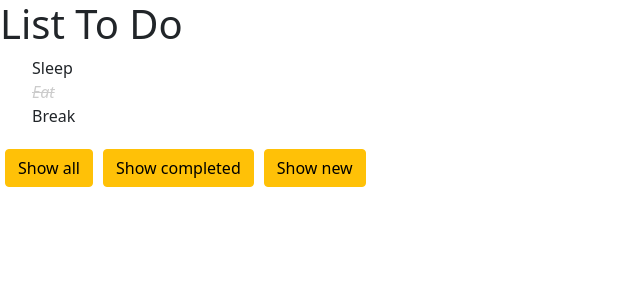
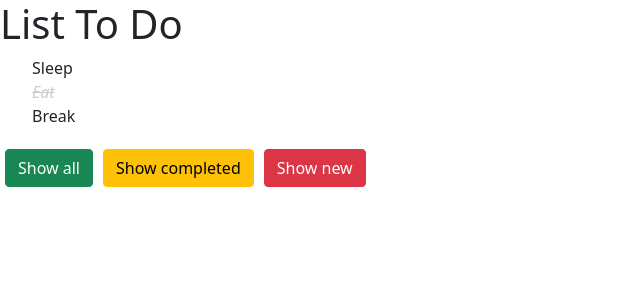
Before and after one commit to NamNguyenGit/learnreactpart2, a React (Create React App) app: page / in a window 1280 px wide. Shown: the top 300 px of the page, without its empty margins (0-640 px from the left). Built offline with nearby package versions, Linux system fonts and the light colour scheme.

Commit message:
New render with condition filter status

```diff
--- a/src/Features/Todo/index.js
+++ b/src/Features/Todo/index.js
@@ -4,6 +4,7 @@ import { Fragment } from "react";
 import TodoList from "./Components/TodoList";
 import "bootstrap/dist/css/bootstrap.min.css";
 import { Button } from "reactstrap";
+import "./style.scss";
 
 const TodoFeatures = (props) => {
   const datatodoList = [
@@ -24,6 +25,10 @@ const TodoFeatures = (props) => {
     },
   ];
 
+  //state
+  const [todoList, settodoList] = useState(datatodoList);
+  const [filterstatus, setfilterstatus] = useState("all");
+
   const handleTodoClick = (todoItem, idx) => {
     //clone array to the new one
     const newTodoList = [...todoList];
@@ -40,19 +45,36 @@ const TodoFeatures = (props) => {
     settodoList(newTodoList);
   };
 
-  const [todoList, settodoList] = useState(datatodoList);
+  const handleshowall = () => {
+    setfilterstatus("all");
+  };
+  const handleshowdone = () => {
+    setfilterstatus("completed");
+  };
+  const handleshownew = () => {
+    setfilterstatus("new");
+  };
+
+  const newrenderTodolist = todoList.filter(
+    (todoItem) => filterstatus === "all" || filterstatus === todoItem.status
+  );
+  console.log(newrenderTodolist);
+
   return (
     <Fragment>
       <h1>List To Do</h1>
-      <TodoList onTodoClick={handleTodoClick} todoList={todoList}></TodoList>
+      <TodoList
+        onTodoClick={handleTodoClick}
+        todoList={newrenderTodolist}
+      ></TodoList>
       <div>
-        <Button style={{ margin: 5 }} color="warning">
+        <Button onClick={handleshowall} className="btn-click" color="success">
           Show all
         </Button>
-        <Button style={{ margin: 5 }} color="warning">
+        <Button onClick={handleshowdone} className="btn-click" color="warning">
           Show completed
         </Button>
-        <Button style={{ margin: 5 }} color="warning">
+        <Button onClick={handleshownew} className="btn-click" color="danger">
           Show new
         </Button>
       </div>
--- /dev/null
+++ b/src/Features/Todo/style.scss
@@ -0,0 +1,3 @@
+.btn-click{
+    margin: 5px;
+}
```
